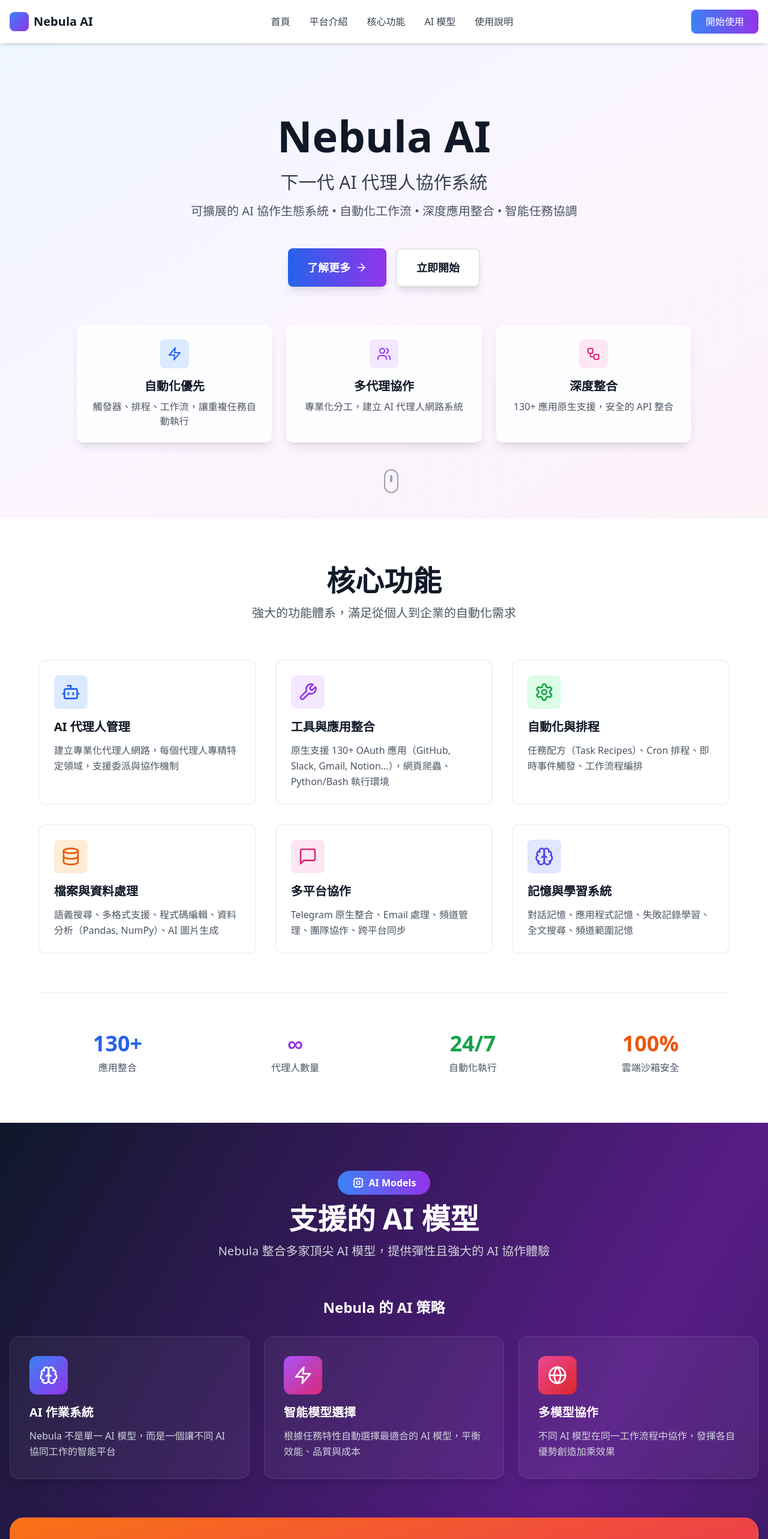
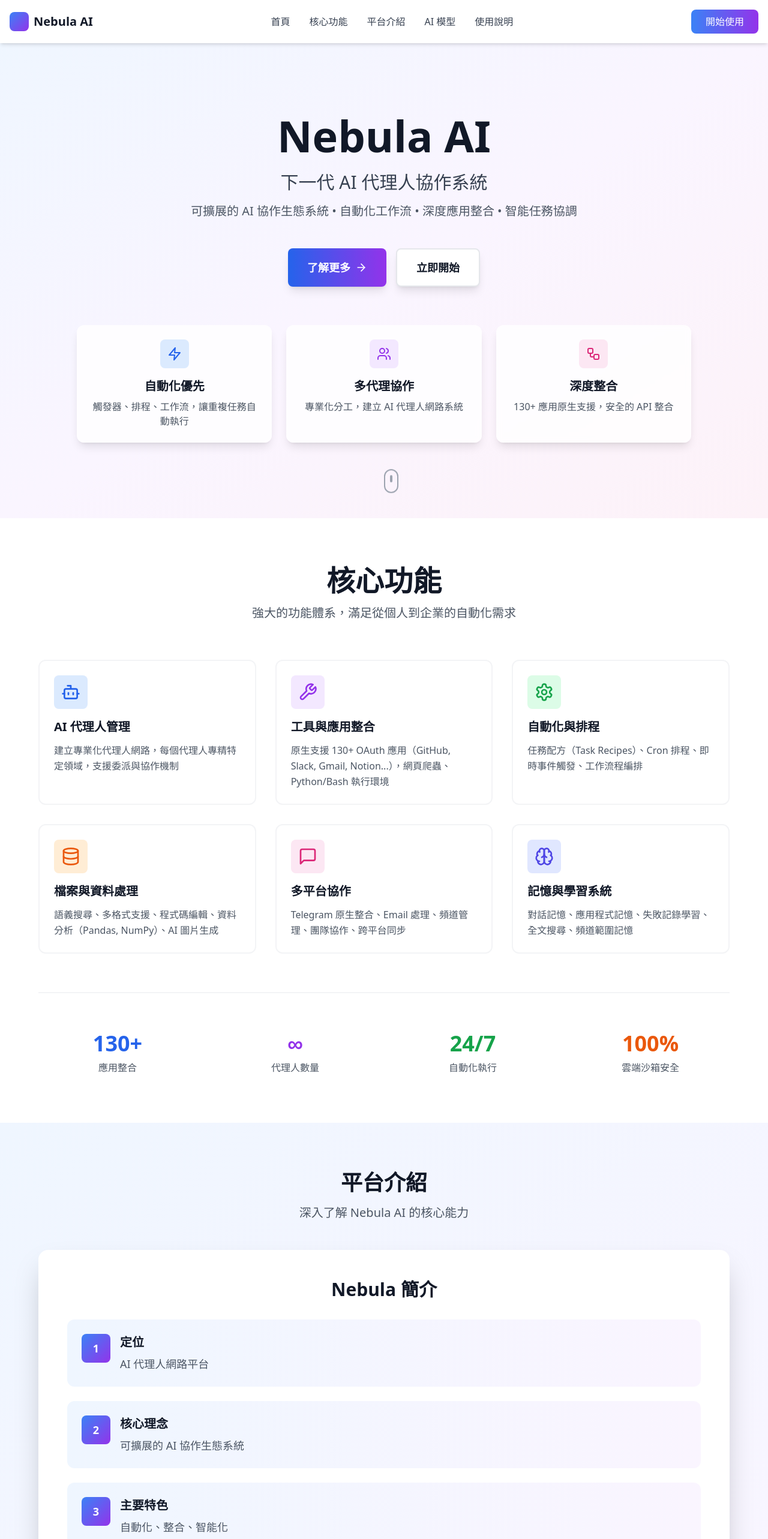
Before and after one commit to bananakevin/nebula-ai-website, a React (Vite) app: page / in a window 1280 px wide. Shown: the top 2566 px of the page at 60% size. Built offline with nearby package versions, Linux system fonts and the light colour scheme.

Commit message:
🔄 調整組件順序：將 AI Models 區塊移到 Presentation 之後

```diff
--- a/src/App.jsx
+++ b/src/App.jsx
@@ -21,8 +21,8 @@
             </div>
             <div className="hidden md:flex space-x-8">
               <a href="#home" className="text-gray-700 hover:text-blue-600 transition-colors">首頁</a>
+              <a href="#features" className="text-gray-700 hover:text-blue-600 transition-colors">核心功能</a>
               <a href="#presentation" className="text-gray-700 hover:text-blue-600 transition-colors">平台介紹</a>
-              <a href="#features" className="text-gray-700 hover:text-blue-600 transition-colors">核心功能</a>
               <a href="#ai-models" className="text-gray-700 hover:text-blue-600 transition-colors">AI 模型</a>
               <a href="#how-to-use" className="text-gray-700 hover:text-blue-600 transition-colors">使用說明</a>
             </div>
@@ -42,8 +42,8 @@
       <main className="pt-16">
         <Hero />
         <Features />
+        <Presentation />
         <AIModels />
-        <Presentation />
         <HowToUse />
       </main>
 
```
